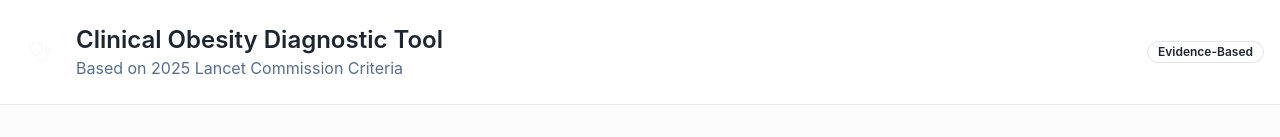
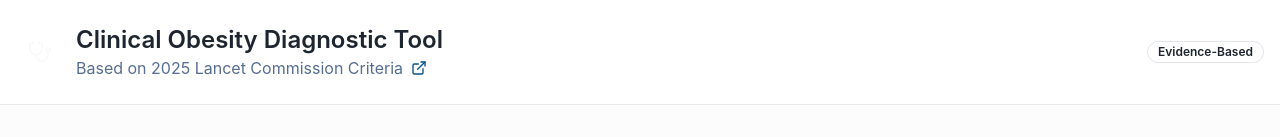
Before and after one commit to gyndok/lancet-obesity-compass, a React (Vite) app: page / in a window 1280 px wide. Shown: the top 137 px of the page. Built offline with nearby package versions, Linux system fonts and the light colour scheme; the HTML template or start-up script is replaced by a standard one.

Commit message:
Add link to article

```diff
--- a/src/pages/Index.tsx
+++ b/src/pages/Index.tsx
@@ -2,7 +2,7 @@ import { useState } from "react";
 import { Card, CardContent, CardDescription, CardHeader, CardTitle } from "@/components/ui/card";
 import { Tabs, TabsContent, TabsList, TabsTrigger } from "@/components/ui/tabs";
 import { Badge } from "@/components/ui/badge";
-import { Stethoscope, FileText, Calculator, User } from "lucide-react";
+import { Stethoscope, FileText, Calculator, User, ExternalLink } from "lucide-react";
 import { AnthropometricForm } from "@/components/forms/AnthropometricForm";
 import { ClinicalForm } from "@/components/forms/ClinicalForm";
 import { LaboratoryForm } from "@/components/forms/LaboratoryForm";
@@ -53,9 +53,20 @@ const Index = () => {
                 <h1 className="text-2xl font-semibold text-foreground">
                   Clinical Obesity Diagnostic Tool
                 </h1>
-                <p className="text-muted-foreground">
-                  Based on 2025 Lancet Commission Criteria
-                </p>
+                <div className="flex items-center gap-2">
+                  <p className="text-muted-foreground">
+                    Based on 2025 Lancet Commission Criteria
+                  </p>
+                  <a
+                    href="https://www.thelancet.com/journals/lancet/article/PIIS0140-6736(24)02404-2/fulltext"
+                    target="_blank"
+                    rel="noopener noreferrer"
+                    className="text-primary hover:text-primary-hover transition-colors"
+                    title="View full text article"
+                  >
+                    <ExternalLink className="h-4 w-4" />
+                  </a>
+                </div>
               </div>
             </div>
             <Badge variant="outline" className="ml-auto">
```
